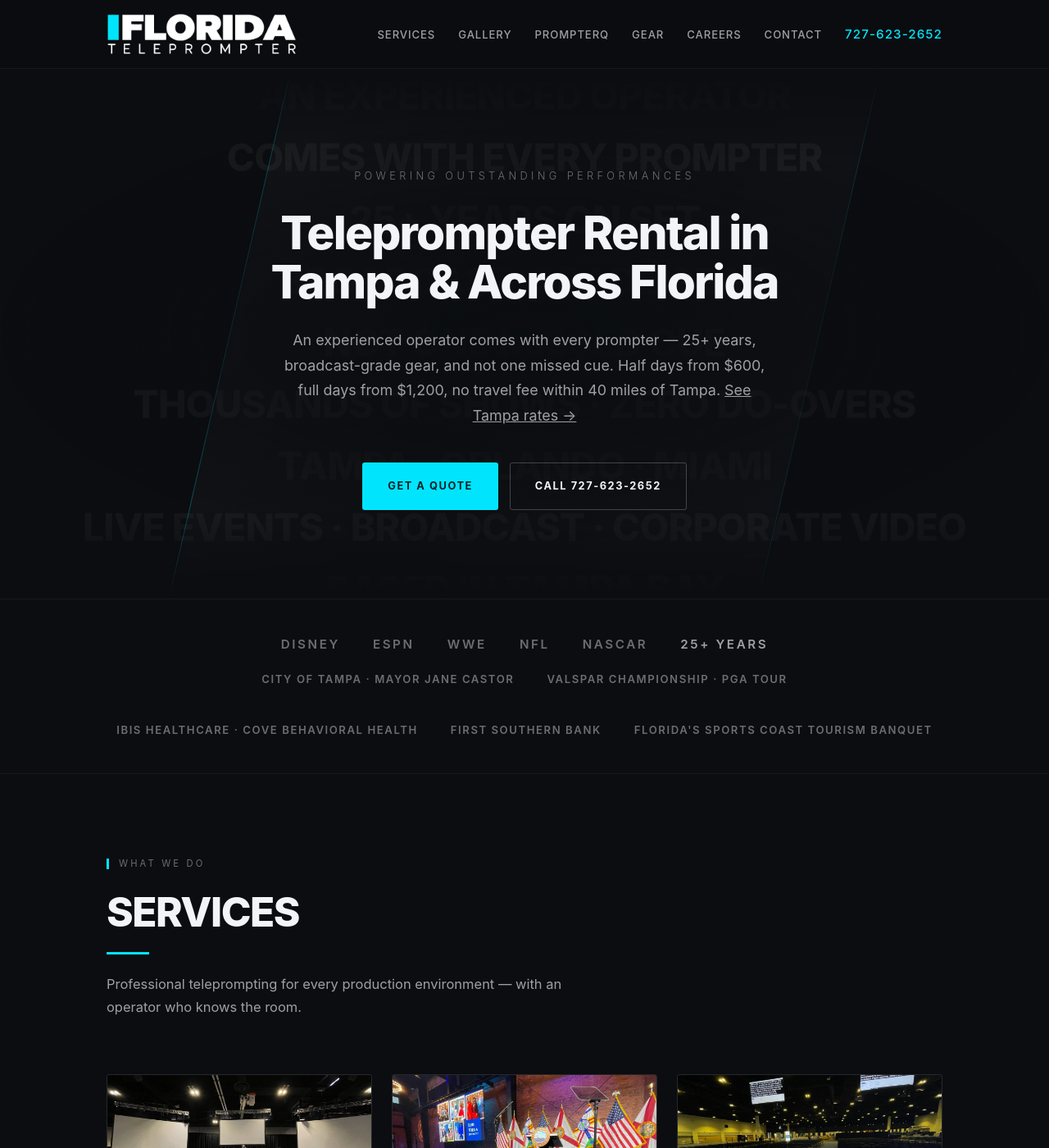
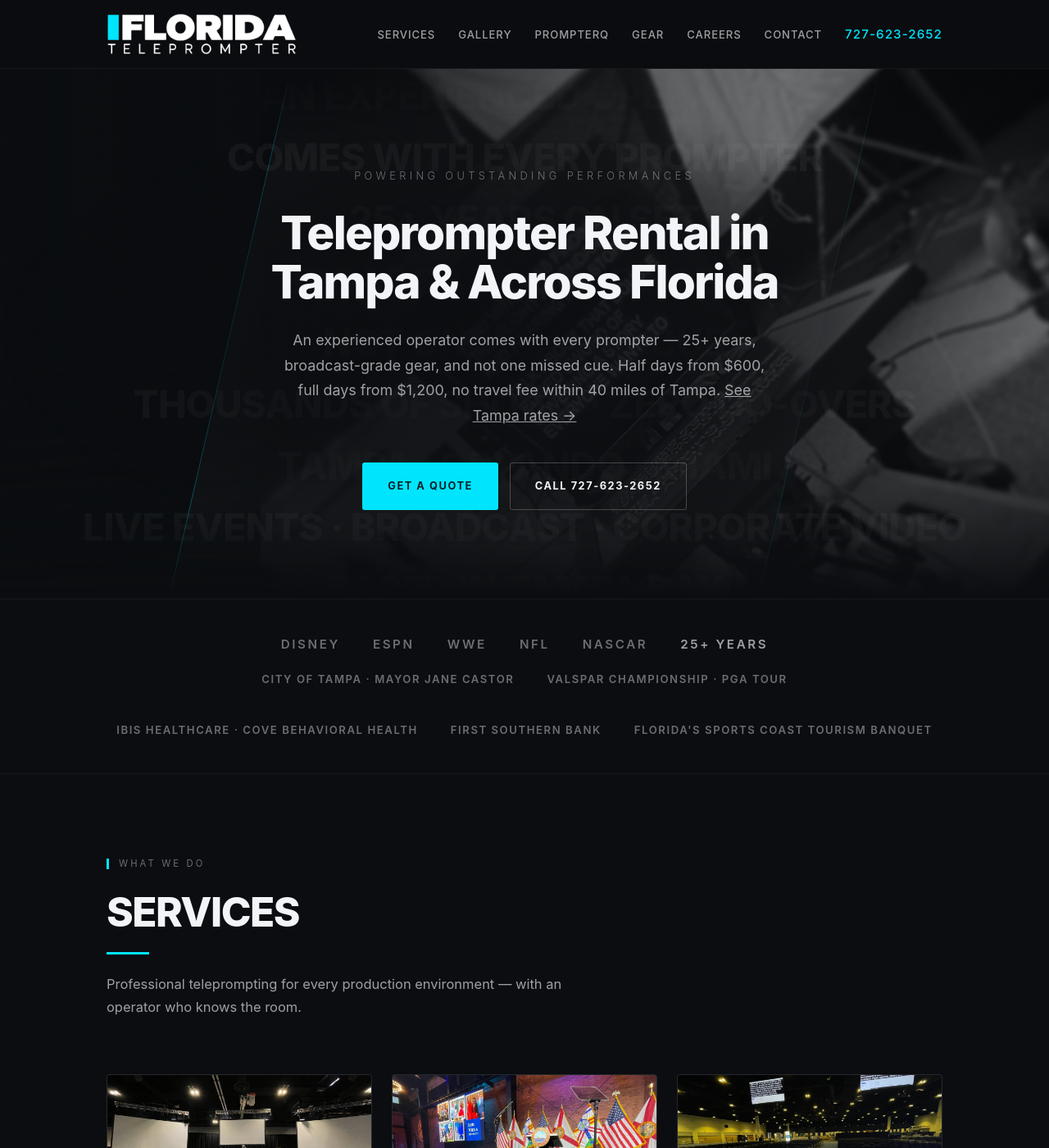
Before and after one commit to jasproj/floridateleprompter, a Jekyll site: the page index.html, which Jekyll copies as it is, in a window 1280 px wide and 1400 px high. Shown: the whole window at 82% size. Built offline with Jekyll 4.4.1, drawn with Linux system fonts in a browser that asks for light colours.

Commit message:
Hero: real prompter-on-set photo behind the headline (hero-bg.jpg, dark overlay) (#31)
Claude-Session: https://claude.ai/code/session_01SW4oYwAA8ZEcmkVZYUBX96

Co-authored-by: Claude <noreply@anthropic.com>

```diff
--- a/index.html
+++ b/index.html
@@ -285,6 +285,23 @@
             .hero-roll { animation: none; transform: translate3d(-50%, -12%, 0); }
         }
 
+        /* hero photo: real prompter on set, sunk behind the copy */
+        .hero-photo {
+            position: absolute; inset: 0; z-index: 0; pointer-events: none;
+            background: url("hero-bg.jpg") right -2% top 20% / auto 150% no-repeat;
+            opacity: .5;
+            -webkit-mask-image: linear-gradient(180deg, #000 55%, transparent 100%);
+                    mask-image: linear-gradient(180deg, #000 55%, transparent 100%);
+        }
+        .hero-photo::after {
+            content: ""; position: absolute; inset: 0;
+            background: linear-gradient(90deg, rgba(11,13,16,.96) 0%, rgba(11,13,16,.7) 38%, rgba(11,13,16,.1) 75%);
+        }
+        @media (max-width: 760px) {
+            .hero-photo { opacity: .3; background-position: 70% 30%; }
+            .hero-photo::after { background: rgba(11,13,16,.55); }
+        }
+
         /* ---------- hero ---------- */
         .hero {
             padding: clamp(72px, 10vw, 120px) 0 clamp(68px, 9vw, 108px);
@@ -543,6 +560,7 @@
 
     <!-- Hero -->
     <section class="hero">
+        <div class="hero-photo" aria-hidden="true"></div>
         <div class="hero-bg" aria-hidden="true">
             <div class="hero-roll">
                 <span>Powering Outstanding Performances</span>
```
